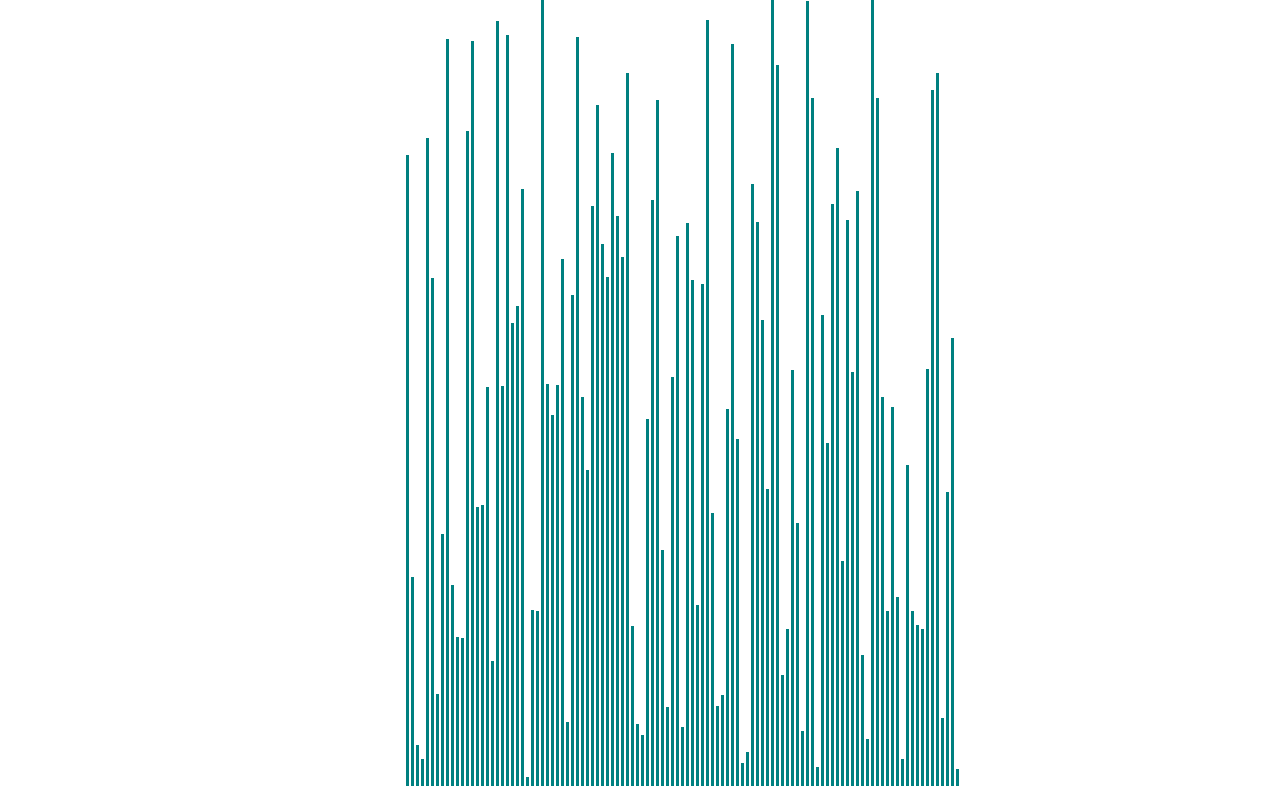
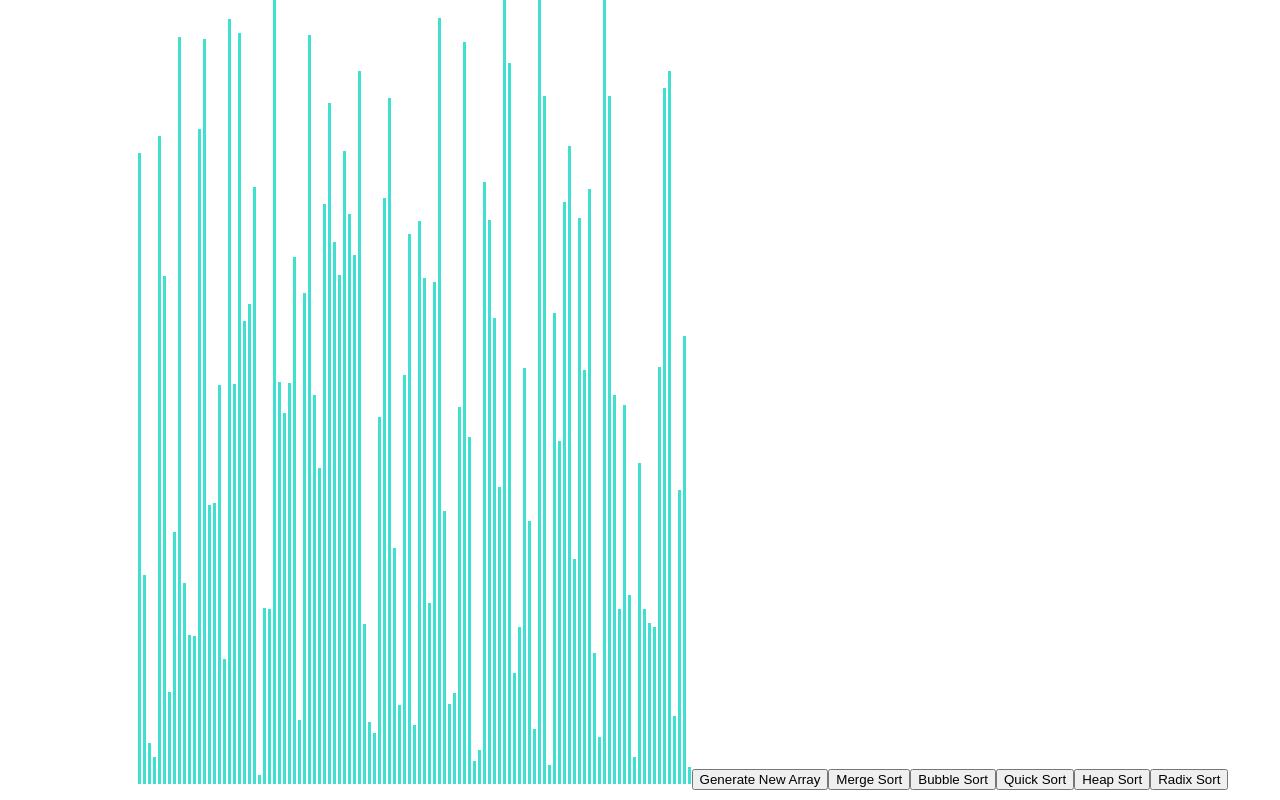
Before and after one commit to a3ox/sorting_visualizer, a React (Create React App) app: page / in a window 1280 px wide. Built offline with nearby package versions, Linux system fonts and the light colour scheme.

Commit message:
Added buttons

```diff
--- a/src/SortingVisualizer/SortingVisualizer.css
+++ b/src/SortingVisualizer/SortingVisualizer.css
@@ -6,7 +6,7 @@
 
 .array-bar {
     width: 3px;
-    background-color: teal;
+    background-color: turquoise;
     display: inline-block;
     margin: 0 1px;
 }
--- a/src/SortingVisualizer/SortingVisualizer.jsx
+++ b/src/SortingVisualizer/SortingVisualizer.jsx
@@ -22,6 +22,16 @@ export default class SortingVisualizer extends React.Component {
         this.setState({array})
     }
 
+    mergeSort() {}
+
+    bubbleSort() {}
+
+    quickSort() {}
+
+    heapSort() {}
+
+    radixSort() {}
+
     render() {
         const {array} = this.state;
 
@@ -34,6 +44,12 @@ export default class SortingVisualizer extends React.Component {
                         style={{height: `${value}px`}}>
                     </div>
                 ))}
+            <button onClick={() => this.resetArray()}>Generate New Array</button>
+            <button onClick={() => this.mergeSort()}>Merge Sort</button>
+            <button onClick={() => this.bubbleSort()}>Bubble Sort</button>
+            <button onClick={() => this.quickSort()}>Quick Sort</button>
+            <button onClick={() => this.heapSort()}>Heap Sort</button>
+            <button onClick={() => this.radixSort()}>Radix Sort</button>
             </div>
         );
       }
```
